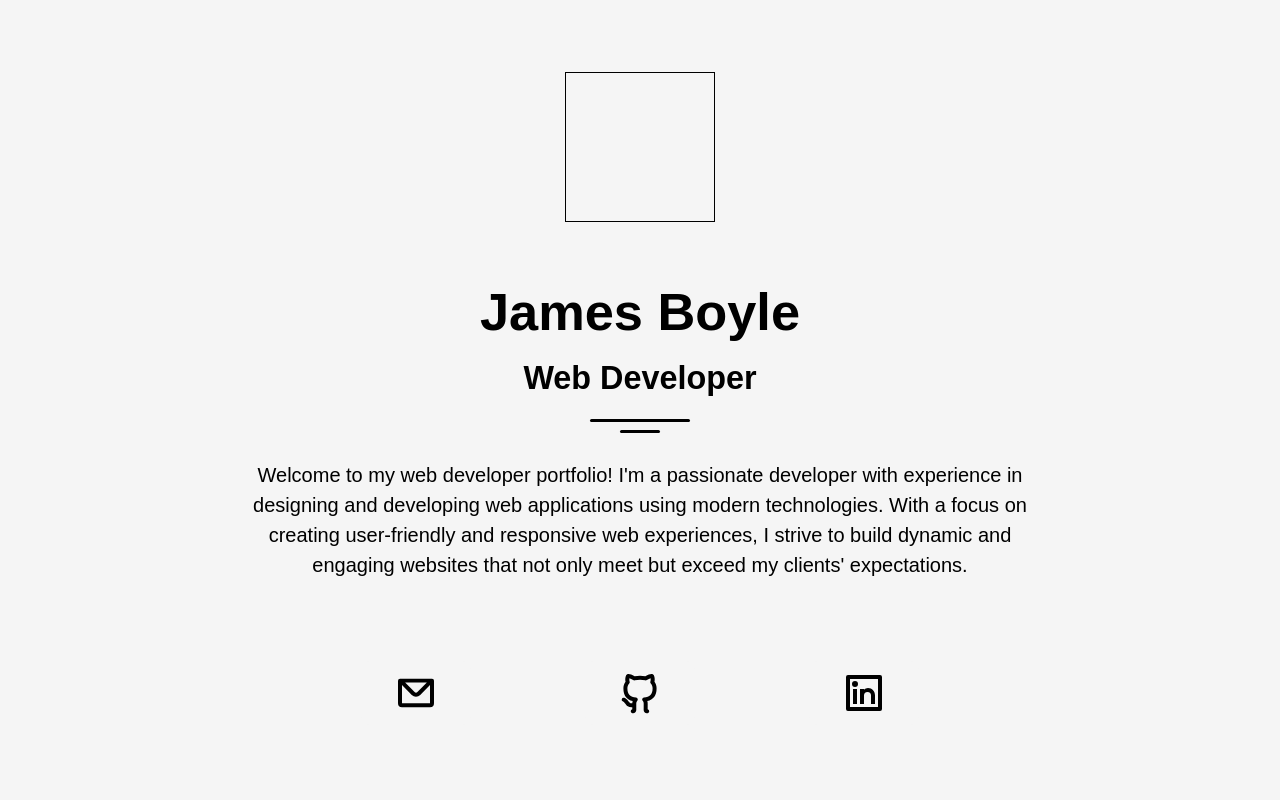
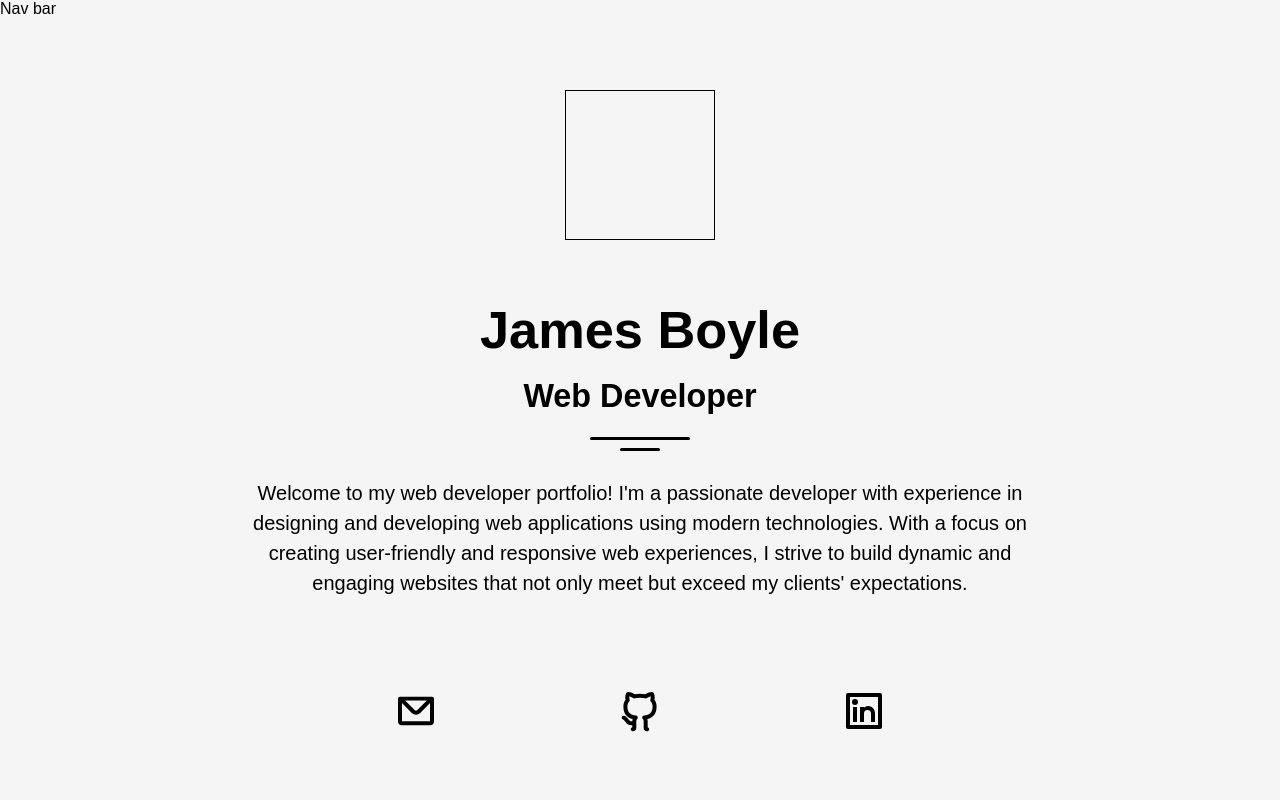
Before and after one commit to James-P-Boyle/Portfolio, a React (Vite) app: page / in a window 1280 px wide. Shown: the top 800 px of the page. Built offline with nearby package versions, Linux system fonts and the light colour scheme.

Commit message:
Add main layout component

```diff
--- a/src/App.tsx
+++ b/src/App.tsx
@@ -1,23 +1,29 @@
+import MainLayout from './components/layouts/MainLayout'
 import SocialLinks from './components/SocialLinks'
 import './scss/app.scss'
 import About from './sections/about/About'
 import Experience from './sections/experience/Experience'
+import Navigation from './sections/navigation/Navigation'
 import Projects from './sections/projects/Projects'
 import TechStack from './sections/techStack/TechStack'
 import WhatCanIOffer from './sections/whatCanIOffer/WhatCanIOffer'
 
-function App() {
+export default function App() {
 
   return (
-    <main>
+    <>
+      <Navigation />
+
+      <MainLayout>
+
         <About />
         <Experience />
         <TechStack />
         <WhatCanIOffer />
         <Projects />
         <SocialLinks />
-    </main>
+
+      </MainLayout>
+    </>
   )
 }
-
-export default App
--- /dev/null
+++ b/src/components/layouts/MainLayout.tsx
@@ -0,0 +1,13 @@
+import { ReactNode } from "react"
+
+interface MainLayoutProps {
+    children: ReactNode
+}
+export default function MainLayout({ children }: MainLayoutProps) {
+
+    return (
+        <main>
+            {children}
+        </main>
+    )
+}
--- /dev/null
+++ b/src/sections/navigation/Navigation.tsx
@@ -0,0 +1,8 @@
+export default function Navigation() {
+
+    return (
+        <header>
+            Nav bar
+        </header>
+    )
+}
```
Lines whose indentation alone changed are shown as unchanged.
